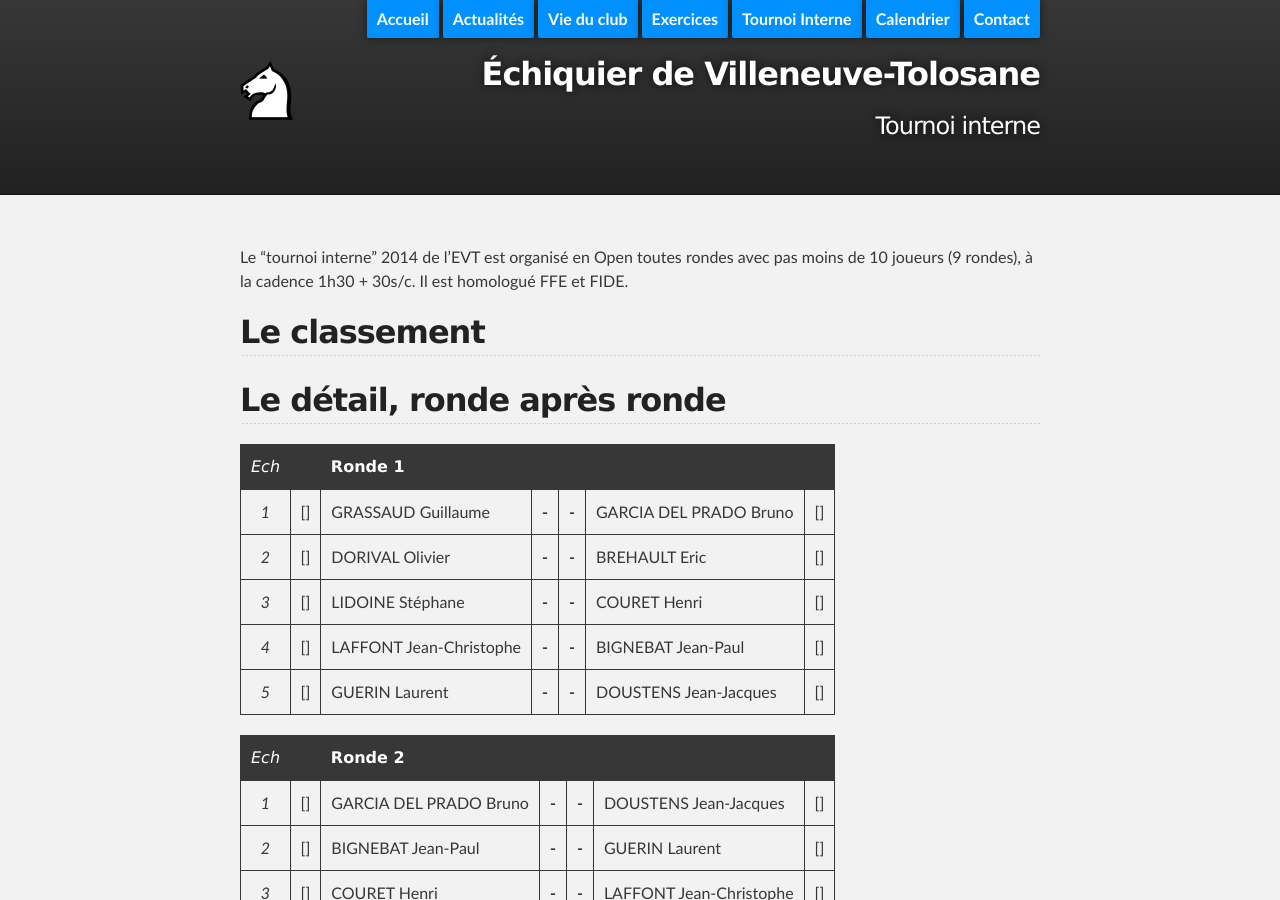
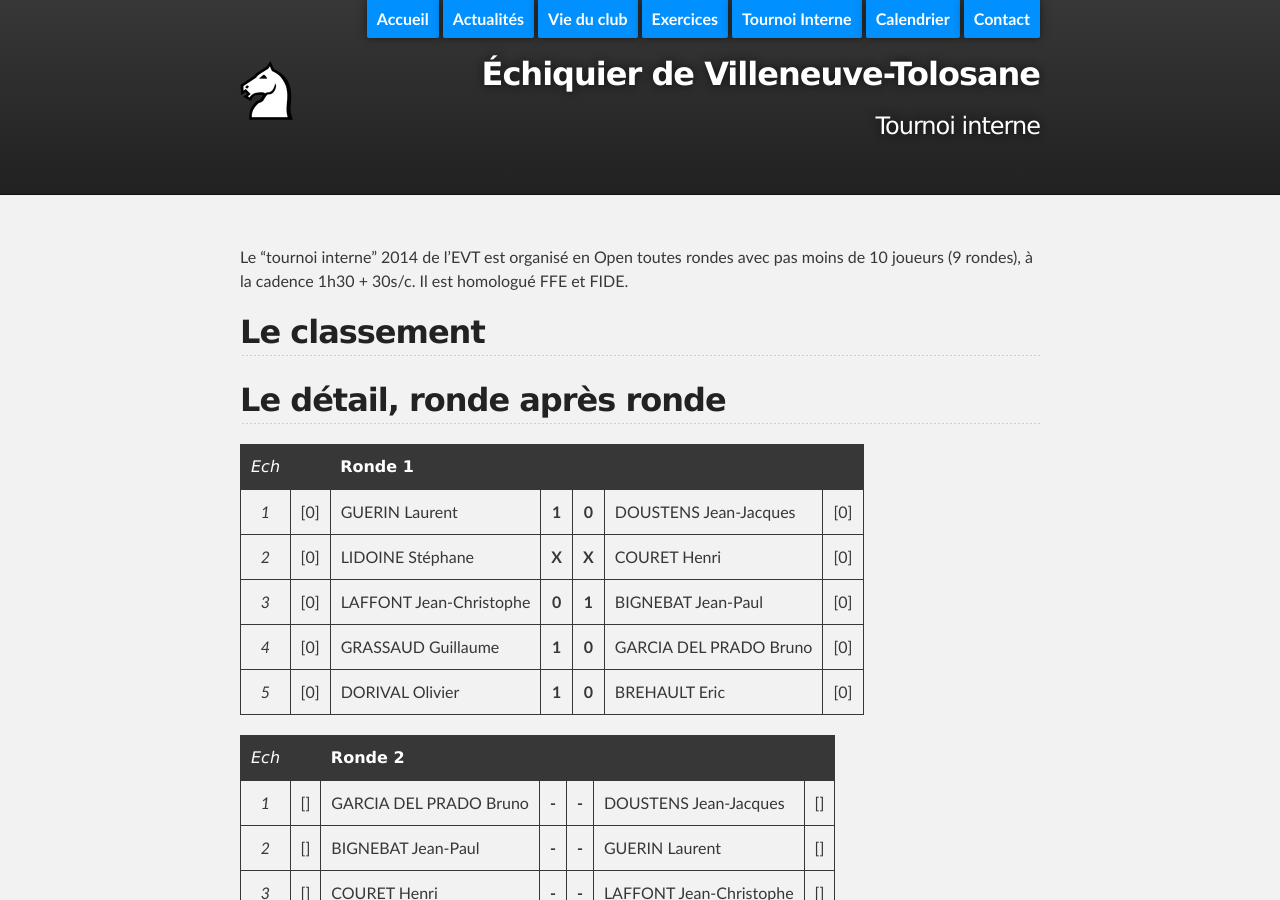
Before and after one commit to echiquier-villeneuve-tolosane/echiquier-villeneuve-tolosane.github.io, a Jekyll site: the page built from tournoiinterne.md, in a window 1280 px wide and 900 px high. Built offline with Jekyll 4.4.1, drawn with Linux system fonts in a browser that asks for light colours; nearby versions of some CDN libraries.

Commit message:
Updated tournoiinterne.md

```diff
--- a/tournoiinterne.md
+++ b/tournoiinterne.md
@@ -15,11 +15,11 @@ Le "tournoi interne" 2014 de l'EVT est organisé en Open toutes rondes avec pas
 
 |*Ech*|     | **Ronde 1**        |     |     |                           |     |
 |:-:|:---:| -------------------- |:---:|:---:| ------------------------- |:---:|
-|*1*| [] | GRASSAUD Guillaume   |**-**|**-**| GARCIA DEL PRADO Bruno    | [] |
-|*2*| [] | DORIVAL Olivier      |**-**|**-**| BREHAULT Eric             | [] |
-|*3*| [] | LIDOINE Stéphane     |**-**|**-**| COURET Henri          | [] |
-|*4*| [] | LAFFONT Jean-Christophe |**-**|**-**| BIGNEBAT Jean-Paul     | [] |
-|*5*| [] | GUERIN Laurent        |**-**|**-**| DOUSTENS Jean-Jacques    | [] |
+|*1*| [0] | GUERIN Laurent       |**1**|**0**| DOUSTENS Jean-Jacques    | [0] |
+|*2*| [0] | LIDOINE Stéphane     |**X**|**X**| COURET Henri             | [0] |
+|*3*| [0] | LAFFONT Jean-Christophe |**0**|**1**| BIGNEBAT Jean-Paul     | [0] |
+|*4*| [0] | GRASSAUD Guillaume   |**1**|**0**| GARCIA DEL PRADO Bruno    | [0] |
+|*5*| [0] | DORIVAL Olivier      |**1**|**0**| BREHAULT Eric             | [0] |
 
 
 |*Ech*|     | **Ronde 2**        |     |     |                           |     |
```
